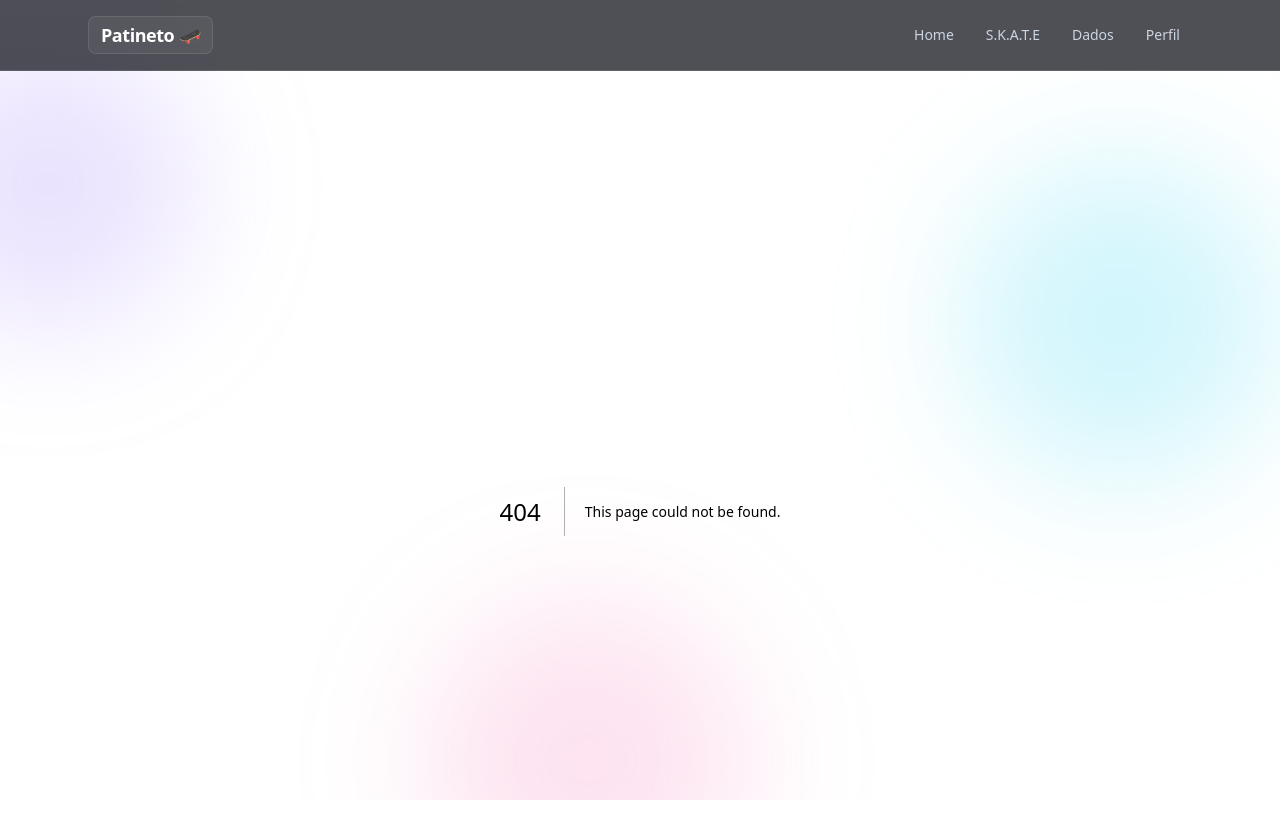
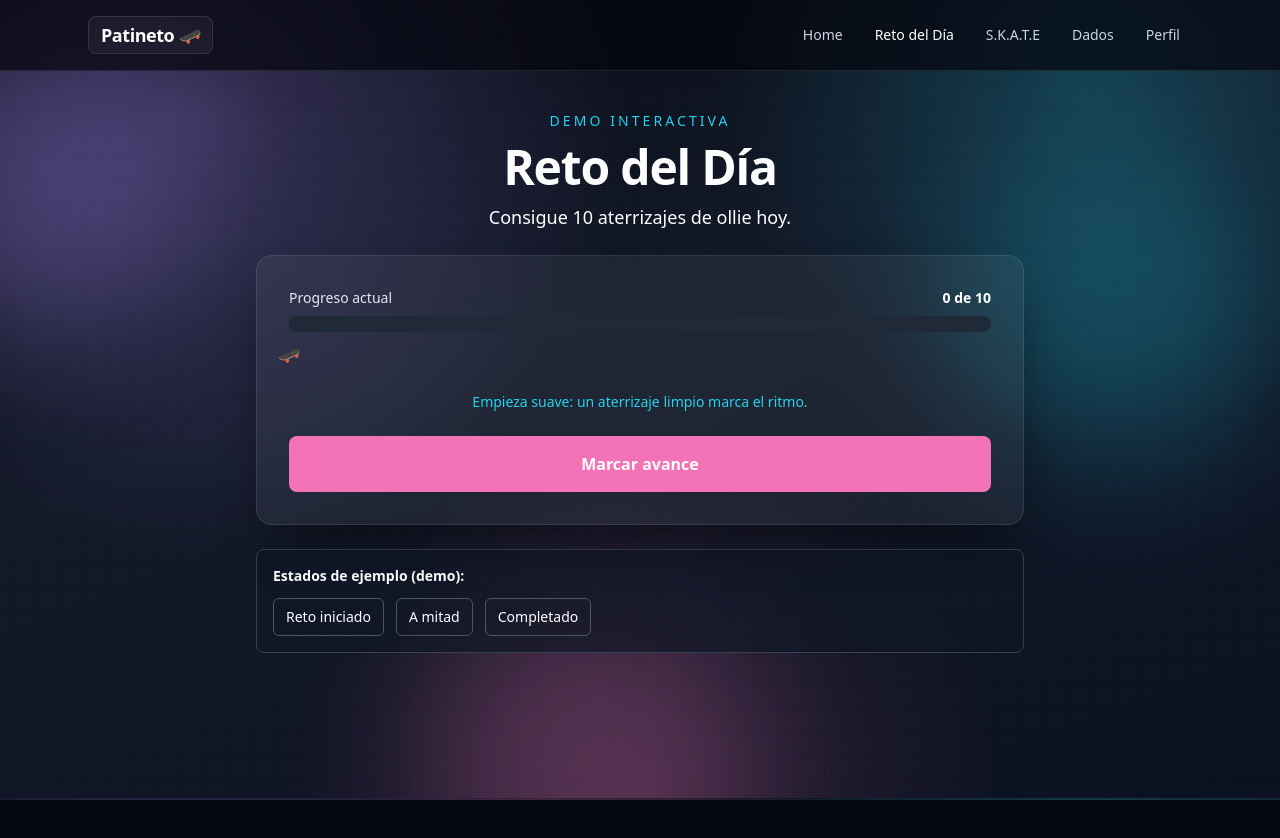
Before and after one commit to calderonsteven/patineto, a Next.js app: page /reto-del-dia in a window 1280 px wide. Before the commit this address had no page. Shown: the top 838 px of the page. After the commit the page ends 800 px from the top, so only its background shows below. Built offline with nearby package versions, Linux system fonts and the light colour scheme.

Commit message:
feat: agregar módulo demo de Reto del Día

```diff
--- a/app/layout.tsx
+++ b/app/layout.tsx
@@ -11,6 +11,7 @@ export const metadata: Metadata = {
 
 const navItems = [
   { href: '/', label: 'Home' },
+  { href: '/reto-del-dia', label: 'Reto del Día' },
   { href: '/skate', label: 'S.K.A.T.E' },
   { href: '/dice', label: 'Dados' },
   { href: '/profile', label: 'Perfil' },
--- a/app/page.tsx
+++ b/app/page.tsx
@@ -20,6 +20,13 @@ const games = [
     description:
       'Checklist de trucos para marcar si lo quieres, lo practicas o ya lo tienes. Incluye preview visual y acciones de video.',
     href: '/labs',
+    status: 'Nuevo' as const,
+  },
+  {
+    title: 'Reto del Día',
+    description:
+      'Prueba de concepto para cumplir una meta diaria con progreso visual, mensajes motivadores y estado completado.',
+    href: '/reto-del-dia',
     status: 'Nuevo' as const,
   },
   {
--- /dev/null
+++ b/app/reto-del-dia/page.tsx
@@ -0,0 +1,166 @@
+'use client';
+
+import { useMemo, useState } from 'react';
+
+type DemoState = 'inicio' | 'mitad' | 'completo';
+
+type DailyChallenge = {
+  title: string;
+  description: string;
+  goal: number;
+  details: string;
+};
+
+const challenge: DailyChallenge = {
+  title: 'Reto del Día',
+  description: 'Consigue 10 aterrizajes de ollie hoy.',
+  goal: 10,
+  details:
+    'Tip rápido: flexiona rodillas al caer y mantén los hombros alineados para aterrizar más estable.',
+};
+
+const demoStates: Record<DemoState, number> = {
+  inicio: 0,
+  mitad: 5,
+  completo: challenge.goal,
+};
+
+export default function DailyChallengePage() {
+  const [progress, setProgress] = useState(0);
+  const [showDetails, setShowDetails] = useState(false);
+
+  const completed = progress >= challenge.goal;
+  const normalizedProgress = Math.min(progress, challenge.goal);
+  const progressPercent = Math.round((normalizedProgress / challenge.goal) * 100);
+
+  const helperMessage = useMemo(() => {
+    if (completed) return '¡La constancia te está llevando al siguiente nivel!';
+    if (progress === 0) return 'Empieza suave: un aterrizaje limpio marca el ritmo.';
+
+    const remaining = challenge.goal - normalizedProgress;
+    if (remaining <= 2) return '¡Ya casi! Un truco más y lo cierras.';
+    return '¡Vas bien, sigue así!';
+  }, [completed, progress, normalizedProgress]);
+
+  const progressLabel = `${normalizedProgress} de ${challenge.goal}`;
+  const skateboardPosition = `${progressPercent}%`;
+
+  const markProgress = () => {
+    setProgress((current) => Math.min(current + 1, challenge.goal));
+  };
+
+  const applyDemoState = (state: DemoState) => {
+    setProgress(demoStates[state]);
+    setShowDetails(state === 'completo');
+  };
+
+  const resetChallenge = () => {
+    setProgress(0);
+    setShowDetails(false);
+  };
+
+  return (
+    <section className="mx-auto max-w-3xl space-y-6">
+      <header className="space-y-3 text-center">
+        <p className="text-sm uppercase tracking-[0.22em] text-hype-cyan">Demo interactiva</p>
+        <h1 className="text-4xl font-black tracking-tight sm:text-5xl">{challenge.title}</h1>
+        <p className="mx-auto max-w-xl text-lg text-deck-100">{challenge.description}</p>
+      </header>
+
+      <article className="neo-panel space-y-6 p-6 sm:p-8">
+        <div className="space-y-2">
+          <div className="flex items-center justify-between text-sm text-deck-200">
+            <span>Progreso actual</span>
+            <span className="font-semibold text-white">{progressLabel}</span>
+          </div>
+
+          <div className="relative h-4 overflow-hidden rounded-full bg-deck-800">
+            <div
+              className="h-full rounded-full bg-gradient-to-r from-emerald-400 to-hype-cyan transition-all duration-300"
+              style={{ width: `${progressPercent}%` }}
+              aria-hidden="true"
+            />
+          </div>
+
+          <div className="relative h-7" aria-hidden="true">
+            <span
+              className="absolute top-0 -translate-x-1/2 text-lg transition-all duration-300"
+              style={{ left: skateboardPosition }}
+            >
+              🛹
+            </span>
+          </div>
+        </div>
+
+        <p className="text-center text-sm text-hype-cyan">{helperMessage}</p>
+
+        <button
+          type="button"
+          onClick={markProgress}
+          disabled={completed}
+          className="w-full rounded-lg bg-hype-pink px-5 py-4 text-base font-bold text-white transition hover:bg-hype-pink/90 disabled:cursor-not-allowed disabled:bg-emerald-500/60 disabled:text-white"
+        >
+          {completed ? '¡Completado!' : 'Marcar avance'}
+        </button>
+
+        {completed && (
+          <div className="space-y-4 rounded-lg border border-emerald-400/50 bg-emerald-500/10 p-4 text-center">
+            <p className="text-lg font-semibold text-emerald-200">¡Reto completado! 🎉</p>
+
+            {showDetails && <p className="text-sm text-deck-100">{challenge.details}</p>}
+
+            <div className="flex flex-wrap justify-center gap-3">
+              <button
+                type="button"
+                onClick={() => setShowDetails((current) => !current)}
+                className="rounded-md border border-white/25 px-4 py-2 text-sm font-semibold text-white transition hover:border-white/50"
+              >
+                {showDetails ? 'Ocultar información' : 'Ver información adicional'}
+              </button>
+              <button
+                type="button"
+                onClick={resetChallenge}
+                className="rounded-md border border-emerald-300/70 px-4 py-2 text-sm font-semibold text-emerald-100 transition hover:border-emerald-200"
+              >
+                Resetear reto
+              </button>
+              <a
+                href="/"
+                className="rounded-md bg-white px-4 py-2 text-sm font-semibold text-deck-900 transition hover:bg-deck-100"
+              >
+                Volver a retos
+              </a>
+            </div>
+          </div>
+        )}
+      </article>
+
+      <section className="rounded-lg border border-deck-700 bg-deck-900/70 p-4">
+        <p className="text-sm font-semibold text-deck-100">Estados de ejemplo (demo):</p>
+        <div className="mt-3 flex flex-wrap gap-3">
+          <button
+            type="button"
+            onClick={() => applyDemoState('inicio')}
+            className="rounded-md border border-deck-600 px-3 py-2 text-sm text-deck-100 transition hover:border-deck-400"
+          >
+            Reto iniciado
+          </button>
+          <button
+            type="button"
+            onClick={() => applyDemoState('mitad')}
+            className="rounded-md border border-deck-600 px-3 py-2 text-sm text-deck-100 transition hover:border-deck-400"
+          >
+            A mitad
+          </button>
+          <button
+            type="button"
+            onClick={() => applyDemoState('completo')}
+            className="rounded-md border border-deck-600 px-3 py-2 text-sm text-deck-100 transition hover:border-deck-400"
+          >
+            Completado
+          </button>
+        </div>
+      </section>
+    </section>
+  );
+}
```
Also changed, not shown: 1 other file (tests, documents, lock files or other folders).
